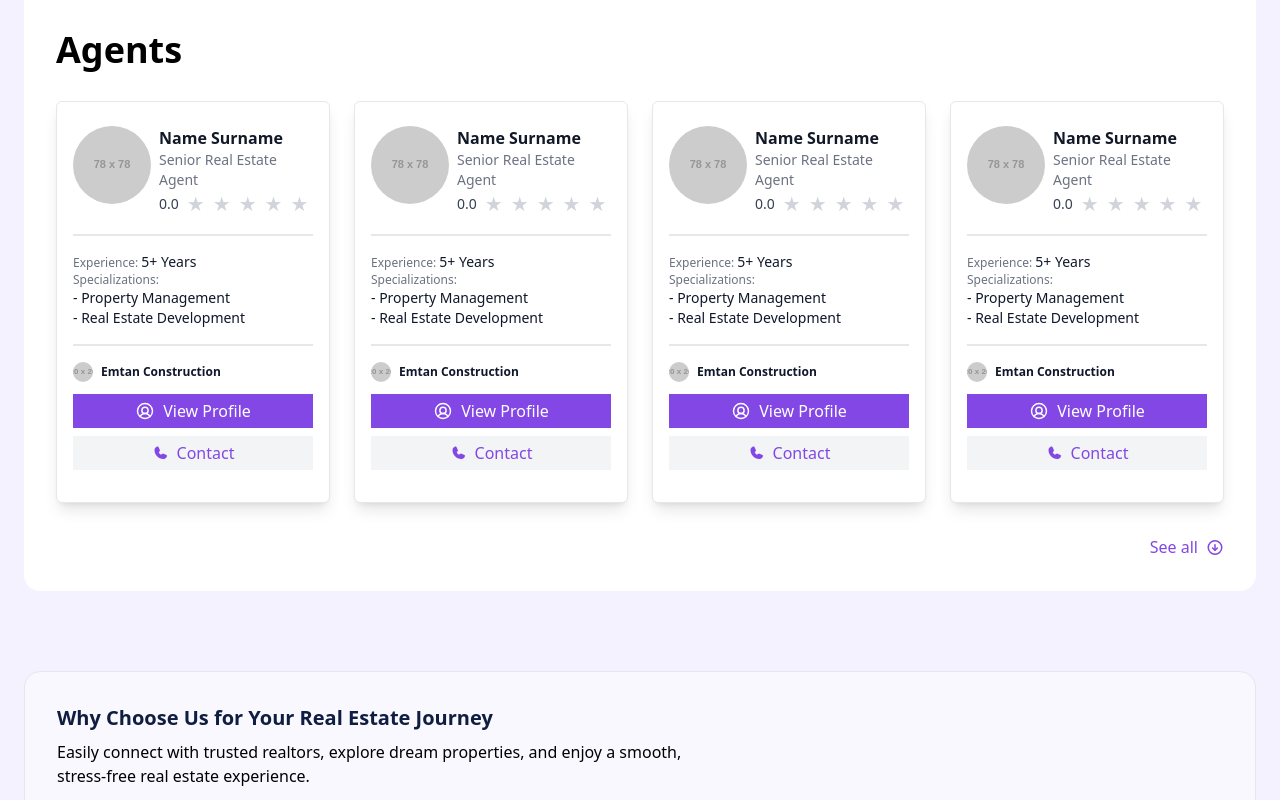
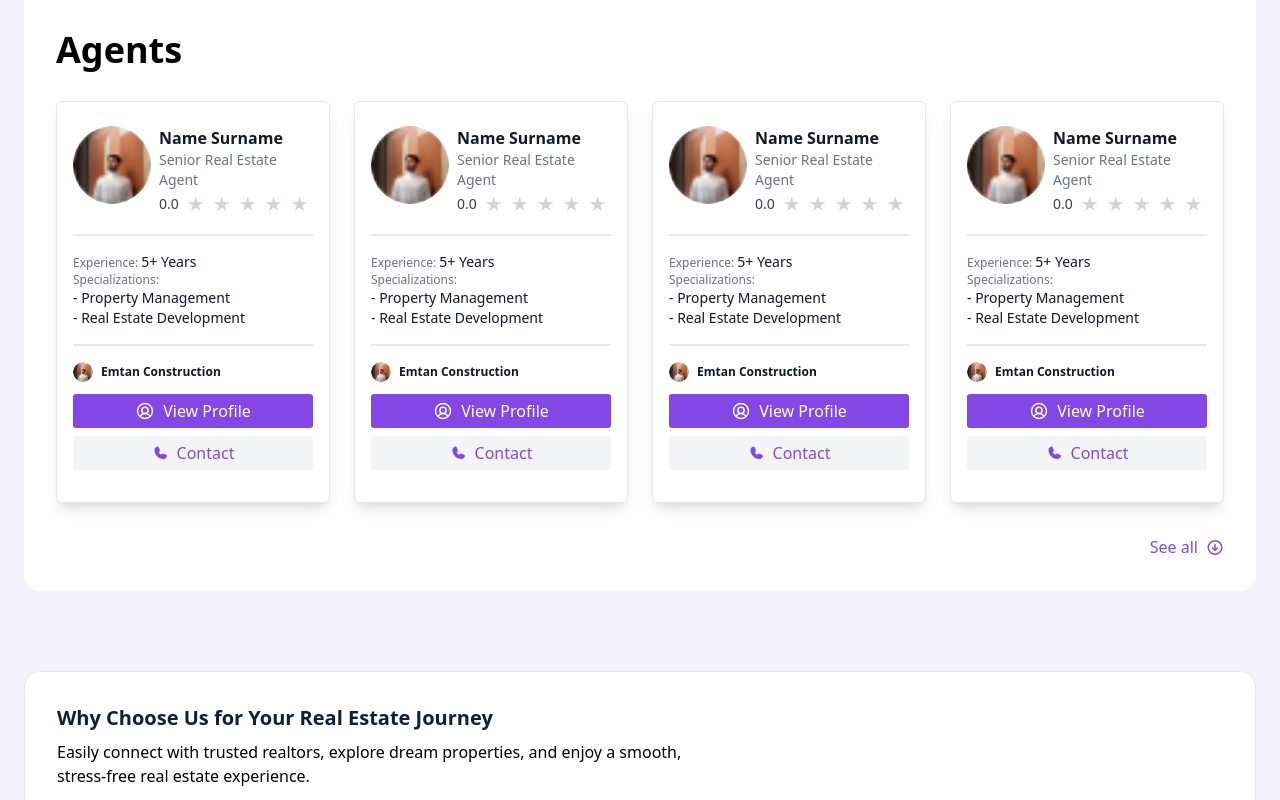
Before and after one commit to rasadov/flatty-front-deploy, a React (Vite) app: page / in a window 1280 px wide. Shown: the part 2000-2800 px from the top of the page. Built offline with nearby package versions, Linux system fonts and the light colour scheme.

Commit message:
Home Page fixes Agent card images

```diff
--- a/src/components/AgencyMiniCard.jsx
+++ b/src/components/AgencyMiniCard.jsx
@@ -1,11 +1,12 @@
 import React from "react";
 import { Link } from "react-router-dom";
+import apparment from "../assets/images/apparment.png";
 
 const AgencyMiniCard = ({ agencyName, agencyProfileLink }) => {
   return (
     <Link to={agencyProfileLink} className="flex items-center gap-2">
       <img
-        src="https://via.placeholder.com/20x20"
+        src={apparment}
         alt="Agency Logo"
         className="object-cover w-[20px] h-[20px] rounded-full"
       />
--- a/src/components/AgentCard.jsx
+++ b/src/components/AgentCard.jsx
@@ -6,6 +6,7 @@ import { Link } from "react-router-dom";
 import AgencyMiniCard from "./AgencyMiniCard";
 import Rating from "./Rating";
 import { ContactIcon } from "../assets/icons/ContactIcon";
+import apparment from "../assets/images/apparment.png";
 
 const AgentCard = () => {
   const [rating, setRating] = useState(4); // Example: set initial rating as 4 stars
@@ -30,7 +31,7 @@ const AgentCard = () => {
       {/* Agent Image and Details */}
       <Link to={""} className="flex justify-start gap-2">
         <motion.img
-          src="https://via.placeholder.com/78x78"
+          src={apparment}
           alt="Agent's Picture"
           className="object-cover w-[78px] h-[78px] rounded-full"
           whileHover={{
@@ -77,7 +78,7 @@ const AgentCard = () => {
       {/* Buttons */}
       <motion.div whileHover={{ scale: 1.05, transition: { duration: 0.3 } }}>
         <Button
-          className="w-full text-white py-[5px] px-3 mt-3"
+          className="w-full text-white py-[5px] px-3 mt-3 rounded-sm"
           variant="primary"
         >
           <UserCircle color="white" />
@@ -86,7 +87,7 @@ const AgentCard = () => {
       </motion.div>
       <motion.div whileHover={{ scale: 1.05, transition: { duration: 0.3 } }}>
         <Button
-          className="w-full py-[5px] px-3 my-2 text-[#8247E5]"
+          className="w-full py-[5px] px-3 my-2 text-[#8247E5] rounded-sm"
           variant="cancel"
         >
           <ContactIcon />
--- a/src/components/ChooseUsSection.jsx
+++ b/src/components/ChooseUsSection.jsx
@@ -27,7 +27,7 @@ const WhyChooseUsSection = () => {
   ];
 
   return (
-    <section className="px-8 pt-8 pb-16 border rounded-lg bg-lightBg">
+    <section className="px-8 pt-8 pb-16 bg-white border rounded-lg">
       <div className="mb-8 text-left">
         <h2 className="mb-2 text-xl font-bold text-darkText">
           Why Choose Us for Your Real Estate Journey
--- a/src/components/TestimonialCard.jsx
+++ b/src/components/TestimonialCard.jsx
@@ -1,6 +1,7 @@
-import React, { useState } from "react";
-import Rating from "./Rating"; // Rating componentini təkrar istifadə edirik
+import React from "react";
+import Rating from "./Rating";
 import apparment from "../assets/images/apparment.png";
+
 const TestimonialCard = ({ imageSrc, rating, text, name }) => {
   return (
     <div className=" bg-white border border-borderGray rounded-md h-auto sm:h-auto lg:h-[190px] p-4 transition-all hover:shadow-xl">
@@ -14,7 +15,7 @@ const TestimonialCard = ({ imageSrc, rating, text, name }) => {
       {/* User Info */}
       <div className="flex items-center gap-2">
         <img
-          src={apparment}
+          src={apparment || imageSrc}
           alt="Testimonial User"
           className="rounded-full w-[30px] h-[30px] object-cover"
         />
```
